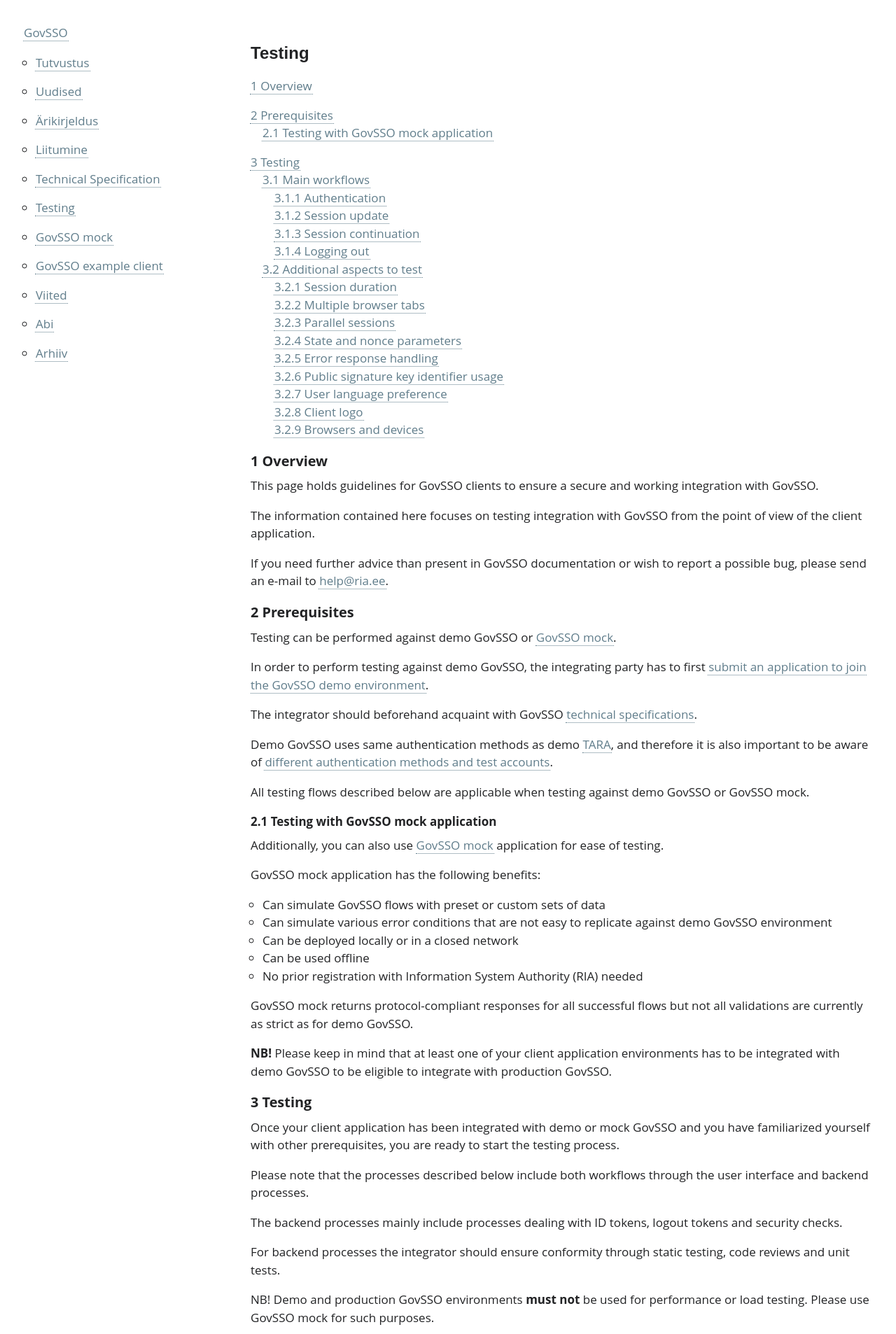
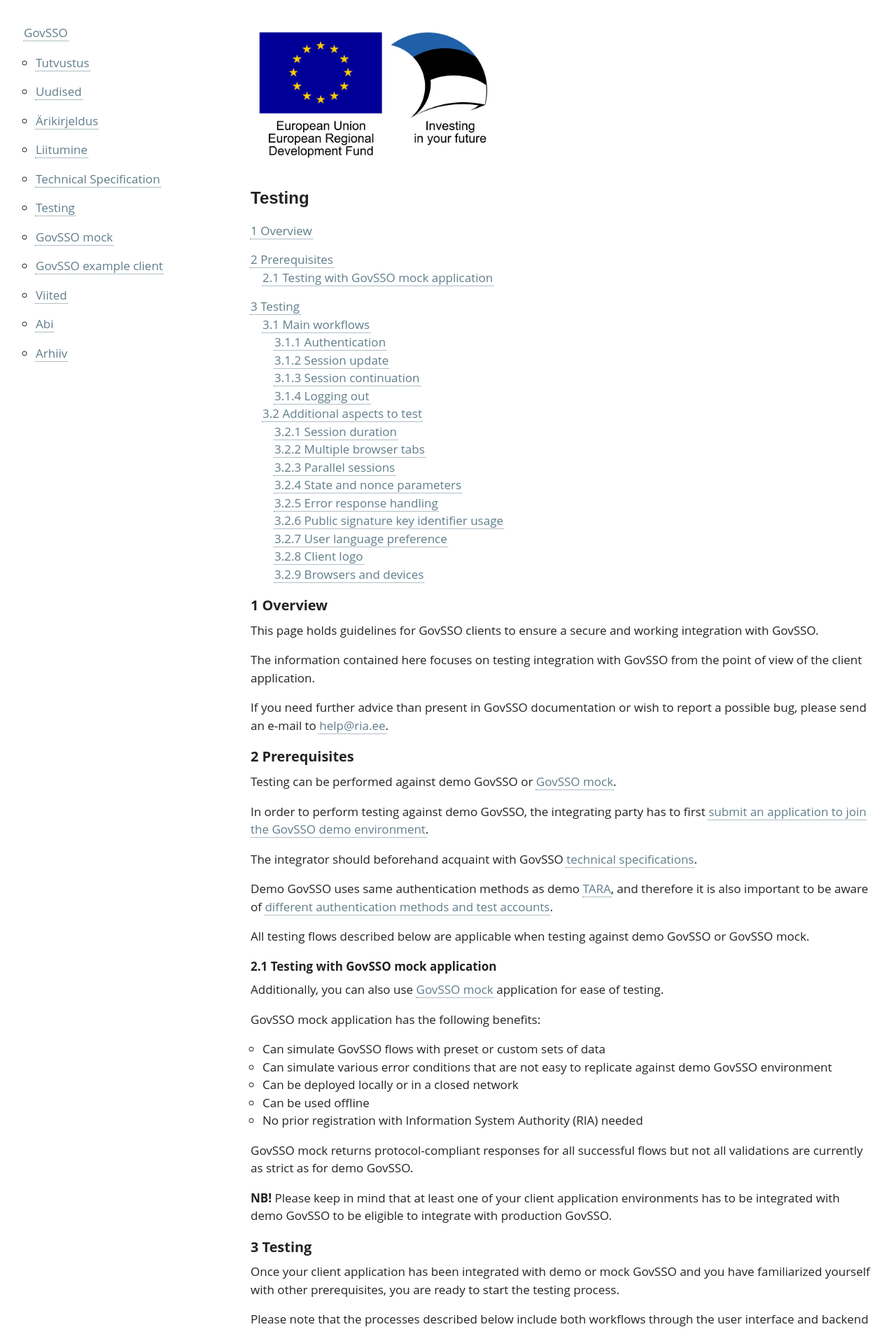
Before and after one commit to e-gov/GOVSSO, a Jekyll site: the page built from Testing.md, in a window 1280 px wide. Shown: the top 1906 px of the page at 70% size. Built offline with Jekyll 4.4.1, drawn with Linux system fonts in a browser that asks for light colours; our own code applies the rules of GitHub Pages for plain Markdown files; some of the changed text lies outside the part shown.

```diff
--- a/Testing.md
+++ b/Testing.md
@@ -1,6 +1,8 @@
 ---
 permalink: Testing
 ---
+
+<img src='img/eu_regional_development_fund_horizontal.jpg' width="350" height="200" alt="European Union European Regional Development Fund"/>
 
 # Testing
 {: .no_toc}
```
